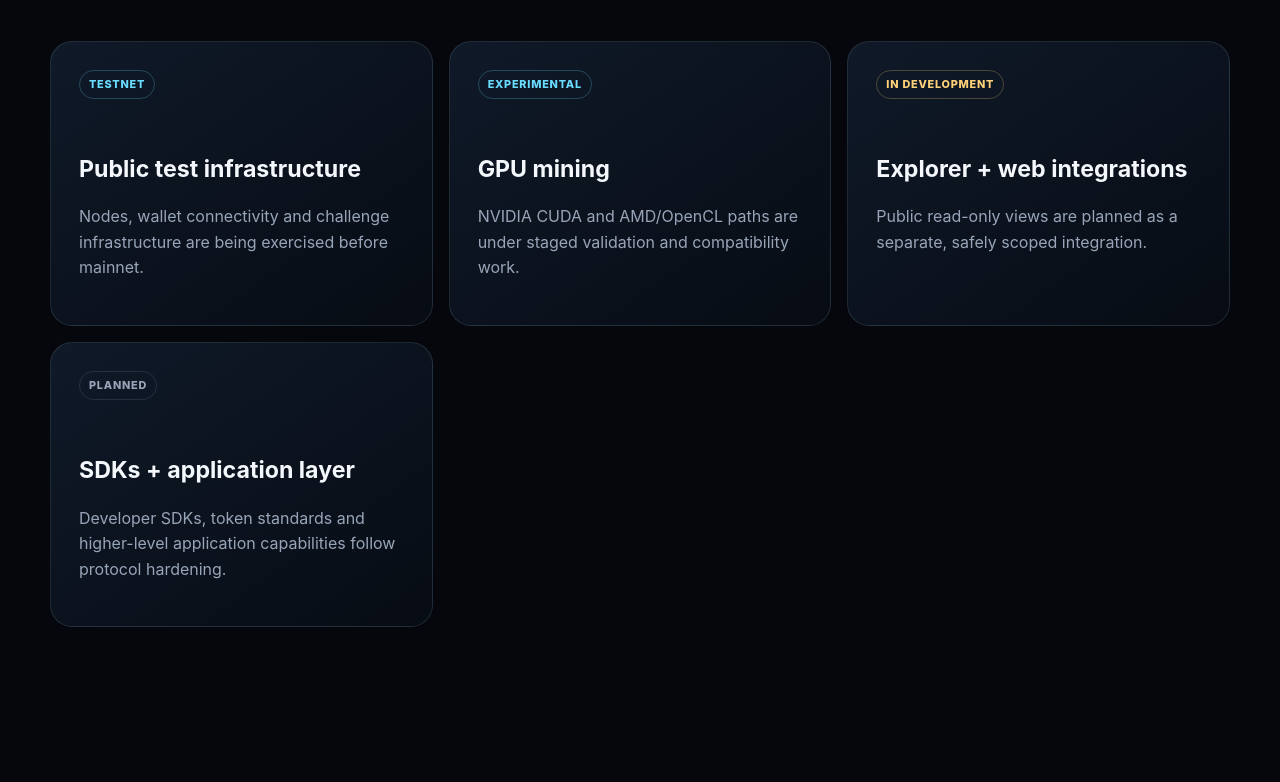
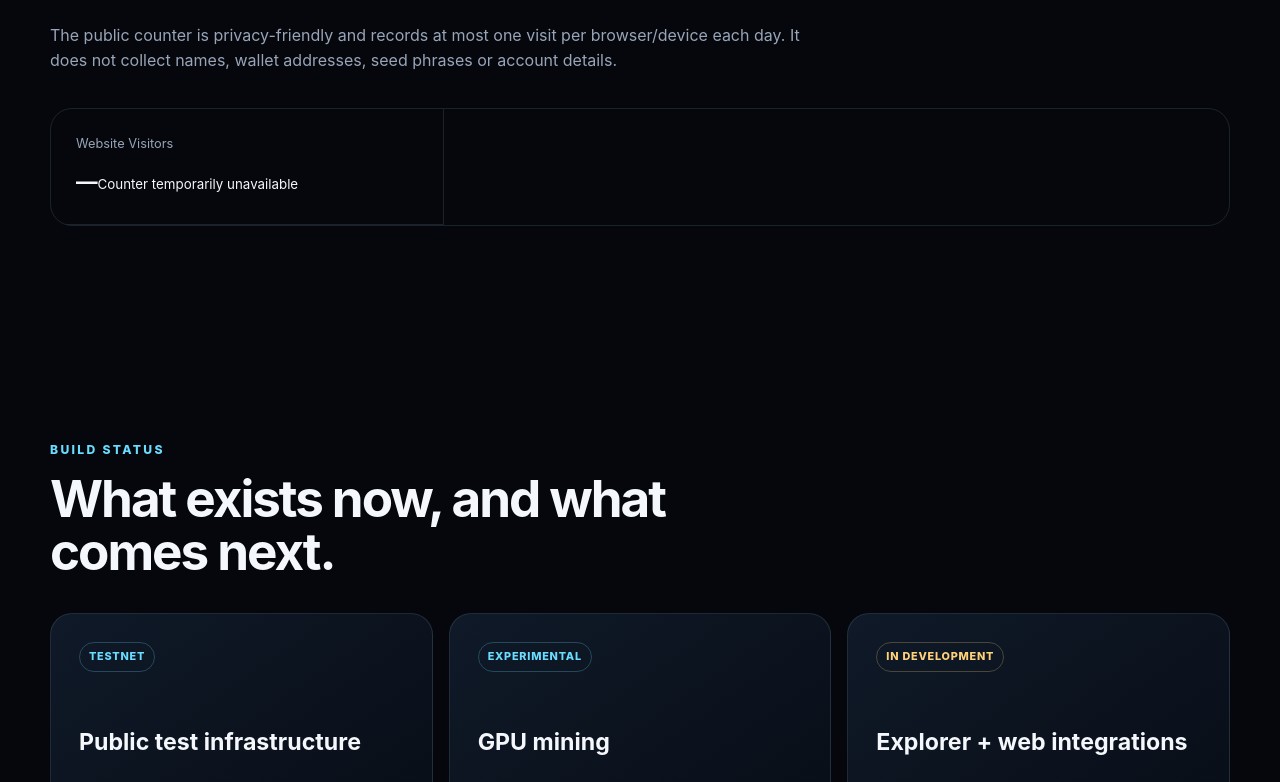
Before and after one commit to sudharma-networks/sudharma, a Next.js app in the folder web/: page / in a window 1280 px wide. Shown: the part 2998-3780 px from the top of the page. Built offline with nearby package versions, Linux system fonts and the light colour scheme.

Commit message:
feat(web): show public visitor counter on homepage

```diff
--- a/web/app/page.tsx
+++ b/web/app/page.tsx
@@ -3,7 +3,9 @@ import { EcosystemCard } from "@/components/ecosystem-card";
 import { ProjectActivity } from "@/components/project-activity";
 import { ReadinessBadge } from "@/components/readiness-badge";
 import { StatusChip } from "@/components/status-chip";
+import { VisitorCounter } from "@/components/visitor-counter";
 import { SUDH_PARAMETERS } from "@/lib/project";
+import visitorCounterConfig from "@/public/data/visitor-counter.json";
 
 export default function Home() {
   return (
@@ -45,6 +47,11 @@ export default function Home() {
       </section>
 
       <section className="section-shell section-block">
+        <div className="section-heading"><p className="eyebrow">PUBLIC REACH</p><h2>See the community discover Sudharma.</h2><p>The public counter is privacy-friendly and records at most one visit per browser/device each day. It does not collect names, wallet addresses, seed phrases or account details.</p></div>
+        <div className="stats-grid"><VisitorCounter endpoint={visitorCounterConfig.endpoint} /></div>
+      </section>
+
+      <section className="section-shell section-block">
         <div className="section-heading"><p className="eyebrow">BUILD STATUS</p><h2>What exists now, and what comes next.</h2></div>
         <div className="status-grid">
           <article><StatusChip status="Testnet" /><h3>Public test infrastructure</h3><p>Nodes, wallet connectivity and challenge infrastructure are being exercised before mainnet.</p></article>
```
